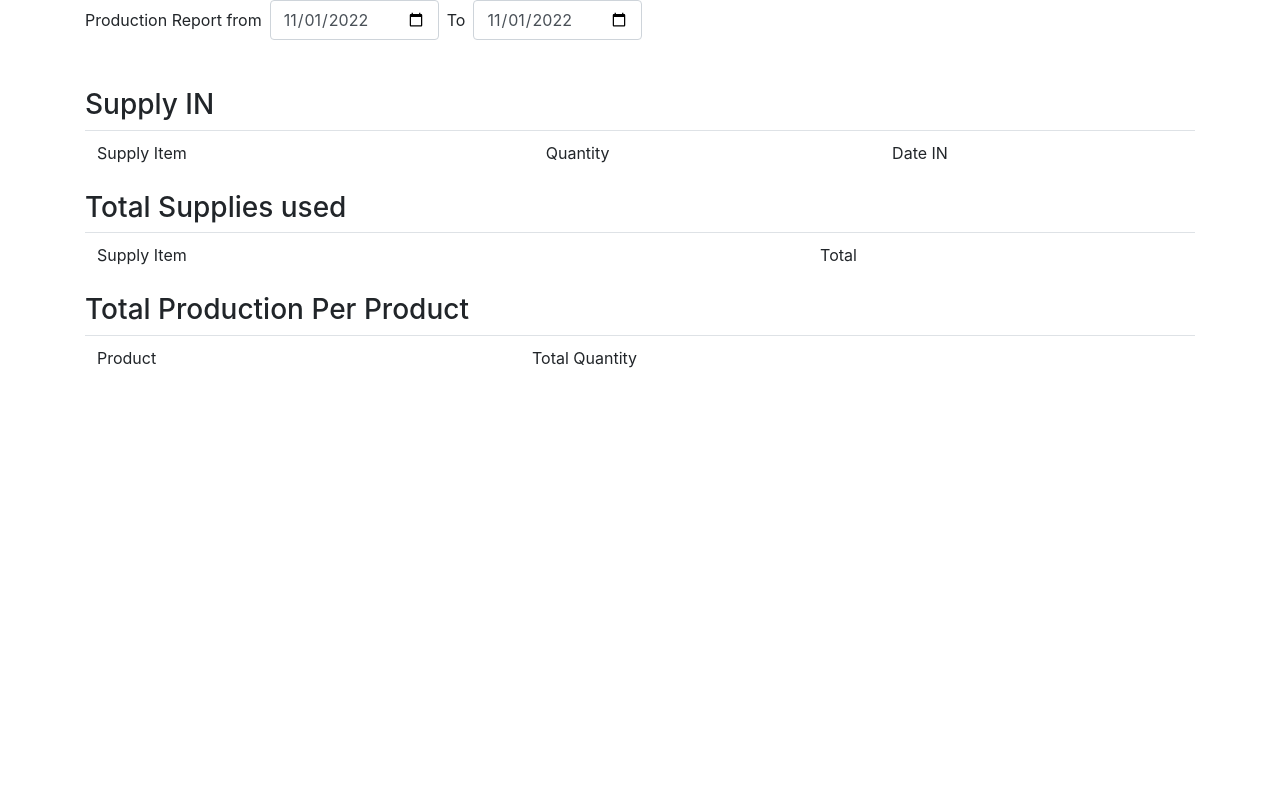
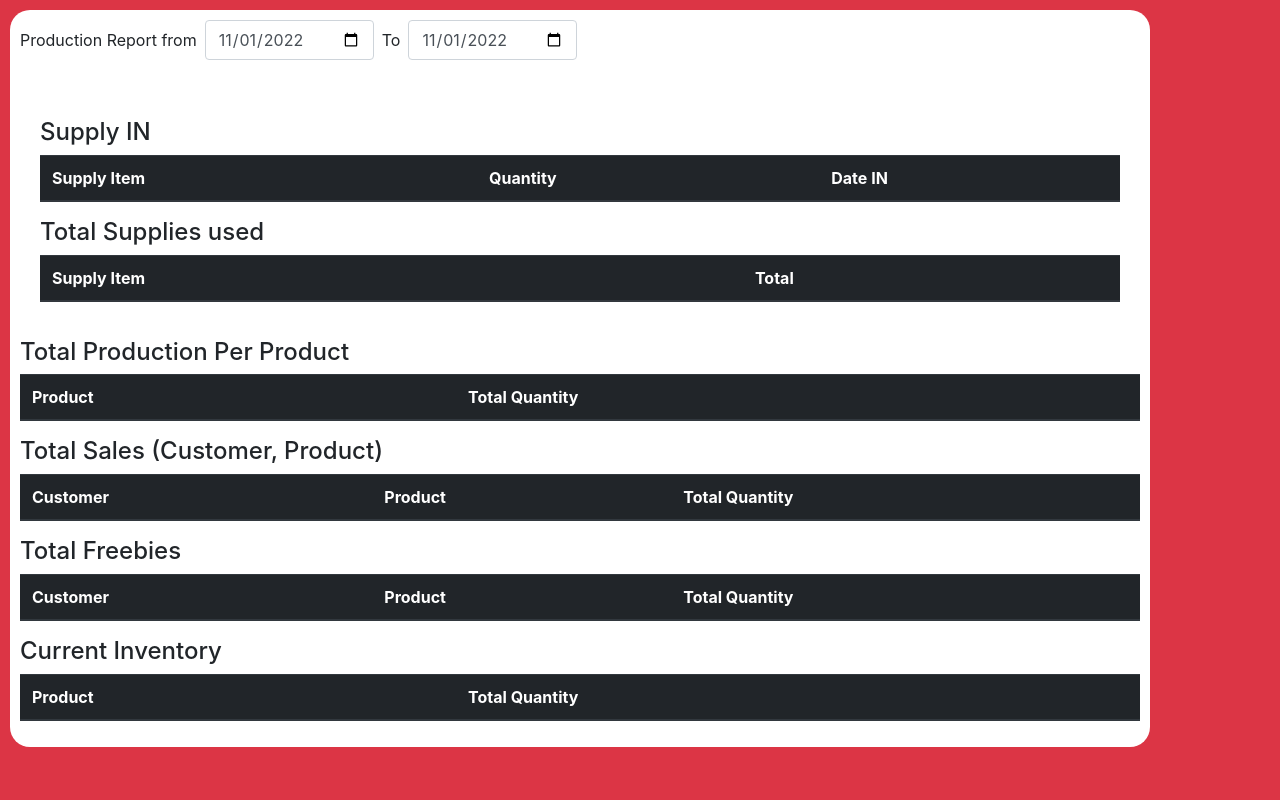
Before and after one commit to ferdinandpolpol/production-inventory, a Django app: page /reports/ in a window 1280 px wide. Run offline with Django 3.2, Linux system fonts and the light colour scheme; lists and menus that the app fills with data are empty; some libraries are stand-ins or nearby versions.

Commit message:
almost finished

```diff
--- a/web/templates/base.html
+++ b/web/templates/base.html
@@ -2,7 +2,7 @@
 <html>
     <head>
         <title>
-            {% block title %}Test{% endblock %}
+            {% block title %}Amoren's Crispy Mix{% endblock %}
         </title>
         <link rel="stylesheet"
               href="{% static 'bootstrap-4.0.0-dist/css/bootstrap.css' %}"/>
@@ -26,6 +26,17 @@
                 })
             }
         </script>
+        <style>
+            body {
+                background-color: #dc3545;
+            }
+            .form-group, .container {
+                background-color: #fff;
+                margin: 10px;
+                padding: 10px;
+                border-radius: 20px;
+            }
+        </style>
     </head>
     <body>
         <div class="container">
@@ -34,7 +45,6 @@
         <script>
             $(document).ready(() => {
 
-                console.log("here")
                 var today = new Date();
                 var dd = String(today.getDate()).padStart(2, '0');
                 var mm = String(today.getMonth() + 1).padStart(2, '0'); //January is 0!
--- a/web/templates/reports.html
+++ b/web/templates/reports.html
@@ -13,41 +13,82 @@
                class="form-control report-date-input mx-2"/>
     </div>
     <div class="form-group mt-5">
-        <h3>Supply IN</h3>
+        <h4>Supply IN</h4>
         <table class="table table-striped">
-            <thead>
+            <thead class="thead-dark">
                 <tr>
-                    <td>Supply Item</td>
-                    <td>Quantity</td>
-                    <td>Date IN</td>
+                    <th>Supply Item</th>
+                    <th>Quantity</th>
+                    <th>Date IN</th>
                 </tr>
-            </thead>
+            </thead class="thead-dark">
             <tbody id="supplyList">
             </tbody>
         </table>
-        <h3>Total Supplies used</h3>
+        <h4>Total Supplies used</h4>
         <table class="table table-striped">
-            <thead>
+            <thead class="thead-dark">
                 <tr>
-                    <td>Supply Item</td>
-                    <td>Total</td>
+                    <th>Supply Item</th>
+                    <th>Total</th>
                 </tr>
-            </thead>
+            </thead class="thead-dark">
             <tbody id="supplyTotals">
             </tbody>
         </table>
     </div>
     <div id="perProductSupplyTotals"></div>
     <div>
-        <h3>Total Production Per Product</h3>
+        <h4>Total Production Per Product</h4>
         <table class="table table-striped">
-            <thead>
+            <thead class="thead-dark">
                 <tr>
-                    <td>Product</td>
-                    <td>Total Quantity</td>
+                    <th>Product</th>
+                    <th>Total Quantity</th>
                 </tr>
-            </thead>
+            </thead class="thead-dark">
             <tbody id="totalPerProduct">
+            </tbody>
+        </table>
+    </div>
+    <div>
+        <h4>Total Sales (Customer, Product)</h4>
+        <table class="table table-striped">
+            <thead class="thead-dark">
+                <tr>
+                    <th>Customer</th>
+                    <th>Product</th>
+                    <th>Total Quantity</th>
+                </tr>
+            </thead class="thead-dark">
+            <tbody id="totalSalesPerProduct">
+            </tbody>
+        </table>
+    </div>
+    <div>
+        <h4>Total Freebies</h4>
+        <table class="table table-striped">
+            <thead class="thead-dark">
+                <tr>
+                    <th>Customer</th>
+                    <th>Product</th>
+                    <th>Total Quantity</th>
+                </tr>
+            </thead class="thead-dark">
+            <tbody id="totalFreebiesPerProduct">
+            </tbody>
+        </table>
+    </div>
+    <div>
+        <h4>Current Inventory</h4>
+        <table class="table table-striped">
+            <thead class="thead-dark">
+                <tr>
+                    <th>Product</th>
+                    <th>Total Quantity</th>
+                </tr>
+            </thead class="thead-dark">
+            <tbody id="currentInventory">
             </tbody>
         </table>
     </div>
@@ -81,14 +122,14 @@
                     })
 
                     perProductSupplyTotalsHTML += `
-                    <h3>Total Supply used for ${ product }</h3>
+                    <h4>Total Supply used for ${ product }</h4>
                     <table class='table table-striped'>
-                        <thead>
+                        <thead class="thead-dark">
                             <tr>
                                 <td>Supply Item</td>
                                 <td>Total Quantity</td>
                             </tr>
-                        </thead>
+                        </thead class="thead-dark">
                         <tbody>${ tmp }</tbody>
                     </table>
                     `
@@ -117,6 +158,41 @@
                     </tr>`
                 })
                 $("#totalPerProduct").html(totalPerProductHTML)
+
+                // Total Sales Per Product
+                let totalSalesPerProductHTML = ""
+                res.total_sales.map((product) => {
+                    totalSalesPerProductHTML += `
+                    <tr>
+                        <td>${ product.customer__name }</td>
+                        <td>${ product.product__name }</td>
+                        <td>${ product.quantity__sum }</td>
+                    </tr>`
+                })
+                $("#totalSalesPerProduct").html(totalSalesPerProductHTML)
+
+                // Total Freebies Per Product
+                let totalFreebiesPerProductHTML = ""
+                res.total_freebies.map((product) => {
+                    totalFreebiesPerProductHTML += `
+                    <tr>
+                        <td>${ product.customer__name }</td>
+                        <td>${ product.product__name }</td>
+                        <td>${ product.freebies__sum }</td>
+                    </tr>`
+                })
+                $("#totalFreebiesPerProduct").html(totalFreebiesPerProductHTML)
+
+                // Current Inventory
+                let currentInventoryHTML = ""
+                for (let product of Object.keys(res.current_inventory)) {
+                    currentInventoryHTML += `
+                    <tr>
+                        <td>${ product }</td>
+                        <td>${ res.current_inventory[product] }</td>
+                    </tr>`
+                }
+                $("#currentInventory").html(currentInventoryHTML)
             })
         }
 
--- a/web/web/views.py
+++ b/web/web/views.py
@@ -140,15 +140,37 @@ def reports_api(request):
         supply_inventory_list = Supply.objects.filter(supplied_at__range=[
                                                       from_date, to_date]).values("item__name", "quantity", "supplied_at").order_by("-supplied_at")
 
-        total_production_per_product = Production.objects.filter(
-            date__range=[from_date, to_date]).values("product__name").annotate(Sum('quantity'))
+        productions = Production.objects.filter(
+            date__range=[from_date, to_date])
+        sales = Sales.objects.filter(date__range=[from_date, to_date])
+
+        total_production_per_product = productions.values(
+            "product__name").annotate(Sum('quantity'))
+        total_sales = sales.values(
+            "customer__name", "product__name").annotate(Sum('quantity'))
+        total_freebies = sales.values(
+            "customer__name", "product__name").annotate(Sum('freebies'))
+        total_sales_per_product = sales.values(
+            "product__name").annotate(sum_out=Sum(F('quantity') + F('freebies')))
+
+        current_inventory = {
+            product["product__name"]: product["quantity__sum"]
+            for product in total_production_per_product
+        }
+        for sales in total_sales_per_product:
+            key = sales["product__name"]
+            current_inventory[key] = float(
+                current_inventory[key]) - float(sales["sum_out"])
 
         return Response(
             {
                 "supply_inventory_list": supply_inventory_list,
                 "production_supply_totals": production_supply_totals,
                 "per_product_supply_totals": per_product_supply_totals,
-                "total_production_per_product": total_production_per_product
+                "total_production_per_product": total_production_per_product,
+                "total_sales": total_sales,
+                "total_freebies": total_freebies,
+                "current_inventory": current_inventory
             }, status=status.HTTP_200_OK)
 
     return Response(status=status.HTTP_500_INTERNAL_SERVER_ERROR)
```
Also changed, not shown: web/templates/index.html (+12 -9 lines).
